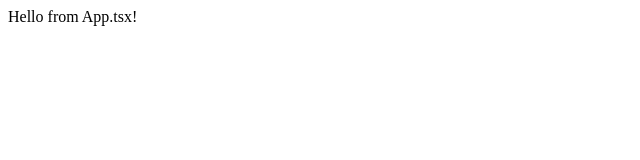
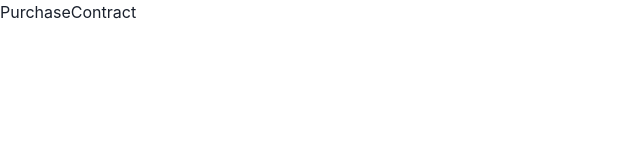
Before and after one commit to SafeRate/hellosign-client, a React (Vite) app: page / in a window 1280 px wide. Shown: the top 160 px of the page, without its empty margins (0-640 px from the left). Built offline with nearby package versions, Linux system fonts and the light colour scheme.

Commit message:
Added purchase contract route and base packages

```diff
--- a/src/App.tsx
+++ b/src/App.tsx
@@ -1,7 +1,13 @@
 import React from "react";
+import { Route, Routes } from "react-router-dom";
+import PurchaseContract from "./PurchaseContract/PurchaseContract";
 
 const App = () => {
-  return <div>Hello from App.tsx!</div>;
+  return (
+    <Routes>
+      <Route path="/" element={<PurchaseContract />}></Route>
+    </Routes>
+  );
 };
 
 export default App;
--- /dev/null
+++ b/src/PurchaseContract/PurchaseContract.tsx
@@ -0,0 +1,7 @@
+import React from "react";
+
+const PurchaseContract = () => {
+  return <div>PurchaseContract</div>;
+};
+
+export default PurchaseContract;
--- a/src/index.tsx
+++ b/src/index.tsx
@@ -3,6 +3,7 @@ import "./index.css";
 import { BrowserRouter } from "react-router-dom";
 import App from "./App";
 import { createRoot } from "react-dom/client";
+import { ChakraProvider } from "@chakra-ui/react";
 
 const rootElement = document.getElementById("root");
 
@@ -11,9 +12,11 @@ if (rootElement) {
 
   root.render(
     <React.StrictMode>
-      <BrowserRouter>
-        <App />
-      </BrowserRouter>
+      <ChakraProvider>
+        <BrowserRouter>
+          <App />
+        </BrowserRouter>
+      </ChakraProvider>
     </React.StrictMode>
   );
 }
```
Also changed, not shown: package.json (+8 -0 lines), src/utils/purchaseContractSchema.json (added, +7 -0 lines), 1 other file (tests, documents, lock files or other folders).
